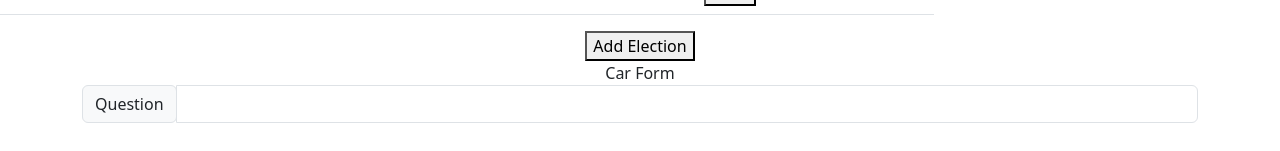
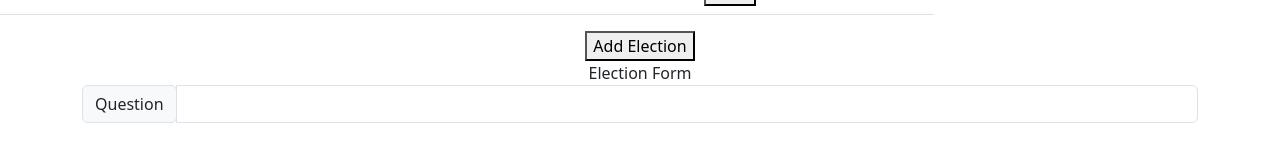
Before and after one commit to agermenos/bootcamp, a React (Create React App) app: page /elections in a window 1280 px wide. Both pictures are taken after a click on the button "Add Election". Shown: the part 397-548 px from the top of the page. Built offline with nearby package versions, Linux system fonts and the light colour scheme; data requests are answered from the project's data file.

Commit message:
minor fix

```diff
--- a/src/components/ElectionTool.jsx
+++ b/src/components/ElectionTool.jsx
@@ -11,7 +11,7 @@ function ElectionTool(props){
     const [electionsData, setElectionsData] = useState([]);
     const [selectedElection, setSelectedElection] = useState({});
     const [showElectionForm, setShowElectionForm] = useState(false);
-    const ELECTIONS_URL = "http://localhost:3010/electionsData";
+    const ELECTIONS_URL = "http://localhost:3001/electionsData";
 
     useEffect (
         () =>
--- a/src/components/NewElectionTable.jsx
+++ b/src/components/NewElectionTable.jsx
@@ -4,7 +4,7 @@ import QuestionFormItem from './QuestionFormItem';
 function NewElectionTable(props) {
     return (
         <div className="container">
-            <label for="basic-url">Car Form</label>
+            <label for="basic-url">Election Form</label>
             <QuestionFormItem id="txt-question" value="Question" propertyName="question" />
         </div>
     )
```
